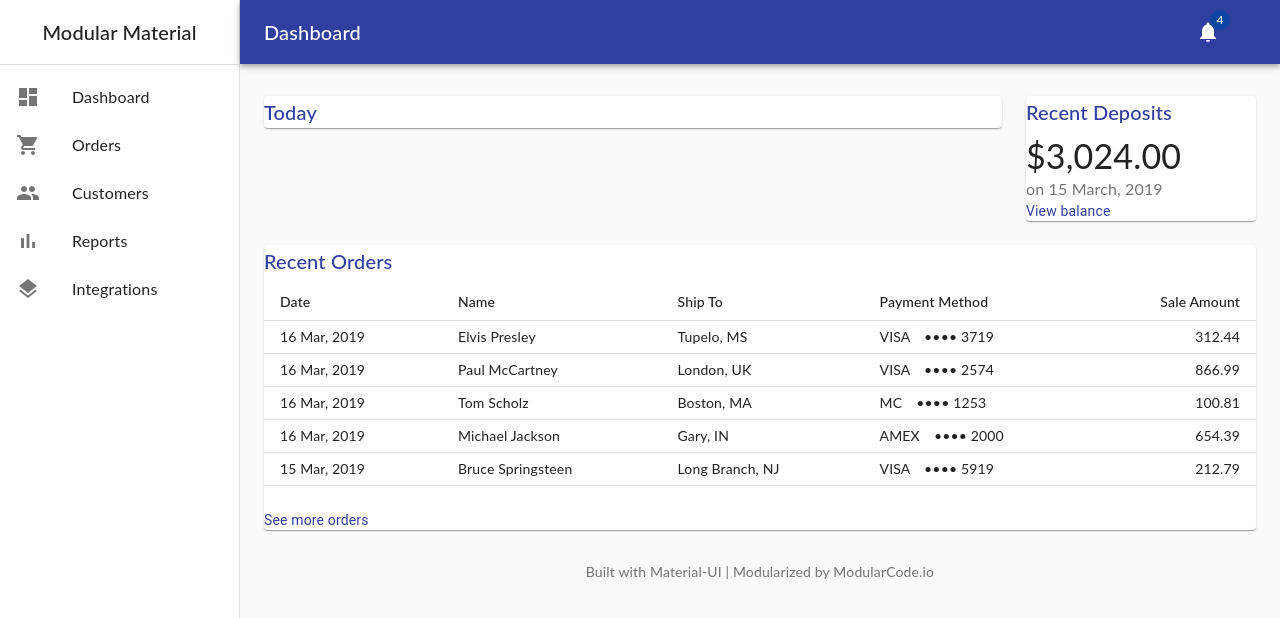
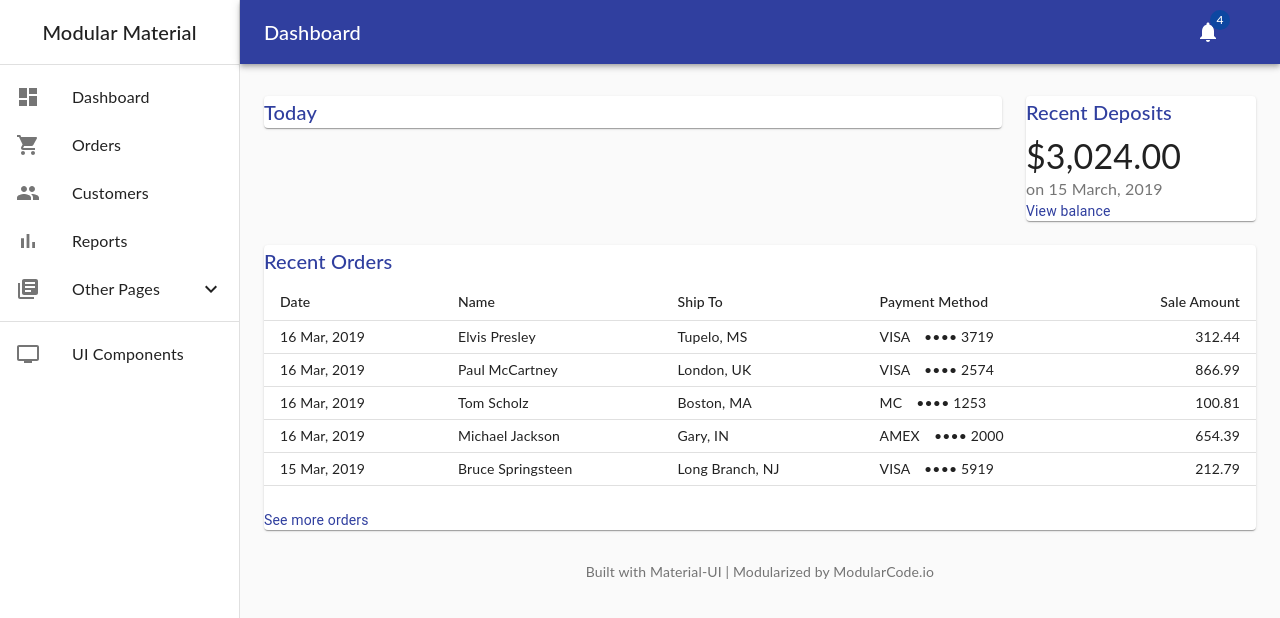
Before and after one commit to modularcode/modular-admin-react-pro, a React (Create React App) app: page / in a window 1280 px wide. Shown: the top 618 px of the page. Built offline with nearby package versions, Linux system fonts and the light colour scheme.

Commit message:
Sidebar Navigation

```diff
--- a/src/Dashboard/_common/Sidebar/Sidebar.tsx
+++ b/src/Dashboard/_common/Sidebar/Sidebar.tsx
@@ -65,9 +65,8 @@ const Sidebar = (props: SidebarProps) => {
         </Typography>
       </div>
       <Divider />
-      <div>
-        <SidebarNav />
-      </div>
+
+      <SidebarNav />
     </Drawer>
   )
 }
--- a/src/Dashboard/_common/Sidebar/SidebarNav.tsx
+++ b/src/Dashboard/_common/Sidebar/SidebarNav.tsx
@@ -1,18 +1,44 @@
 import React from 'react'
-
+import { makeStyles, Theme, createStyles } from '@material-ui/core/styles'
 import List from '@material-ui/core/List'
 import ListItem from '@material-ui/core/ListItem'
 import ListItemIcon from '@material-ui/core/ListItemIcon'
 import ListItemText from '@material-ui/core/ListItemText'
+import Divider from '@material-ui/core/Divider'
+import Collapse from '@material-ui/core/Collapse'
+import ExpandLess from '@material-ui/icons/ExpandLess'
+import ExpandMore from '@material-ui/icons/ExpandMore'
+import LibraryBooks from '@material-ui/icons/LibraryBooks'
 
 import DashboardIcon from '@material-ui/icons/Dashboard'
 import ShoppingCartIcon from '@material-ui/icons/ShoppingCart'
 import PeopleIcon from '@material-ui/icons/People'
 import BarChartIcon from '@material-ui/icons/BarChart'
-import LayersIcon from '@material-ui/icons/Layers'
+import PersonalVideo from '@material-ui/icons/PersonalVideo'
+
+const useStyles = makeStyles((theme: Theme) =>
+  createStyles({
+    root: {
+      width: '100%',
+      maxWidth: 360,
+      backgroundColor: theme.palette.background.paper,
+    },
+    nested: {
+      paddingLeft: theme.spacing(11),
+    },
+  }),
+)
 
 const SidebarNav = () => {
+  const classes = useStyles()
+  const [open, setOpen] = React.useState(false)
+
+  function handleClick() {
+    setOpen(!open)
+  }
+
   return (
+    <div>
       <List>
         <ListItem button>
           <ListItemIcon>
@@ -38,13 +64,46 @@ const SidebarNav = () => {
           </ListItemIcon>
           <ListItemText primary="Reports" />
         </ListItem>
+        <ListItem button onClick={handleClick}>
+          <ListItemIcon>
+            <LibraryBooks />
+          </ListItemIcon>
+          <ListItemText primary="Other Pages" />
+          {open ? <ExpandLess /> : <ExpandMore />}
+        </ListItem>
+        <Collapse in={open} timeout="auto" unmountOnExit>
+          <List component="div" disablePadding>
+            <ListItem button className={classes.nested}>
+              <ListItemText primary="Account" />
+            </ListItem>
+            <ListItem button className={classes.nested}>
+              <ListItemText primary="Login" />
+            </ListItem>
+            <ListItem button className={classes.nested}>
+              <ListItemText primary="Signup" />
+            </ListItem>
+            <ListItem button className={classes.nested}>
+              <ListItemText primary="Recover" />
+            </ListItem>
+            <ListItem button className={classes.nested}>
+              <ListItemText primary="Reset" />
+            </ListItem>
+            <ListItem button className={classes.nested}>
+              <ListItemText primary="Search" />
+            </ListItem>
+          </List>
+        </Collapse>
+      </List>
+      <Divider />
+      <List>
         <ListItem button>
           <ListItemIcon>
-          <LayersIcon />
+            <PersonalVideo />
           </ListItemIcon>
-        <ListItemText primary="Integrations" />
+          <ListItemText primary="UI Components" />
         </ListItem>
       </List>
+    </div>
   )
 }
 
```
Lines whose indentation alone changed are shown as unchanged.
